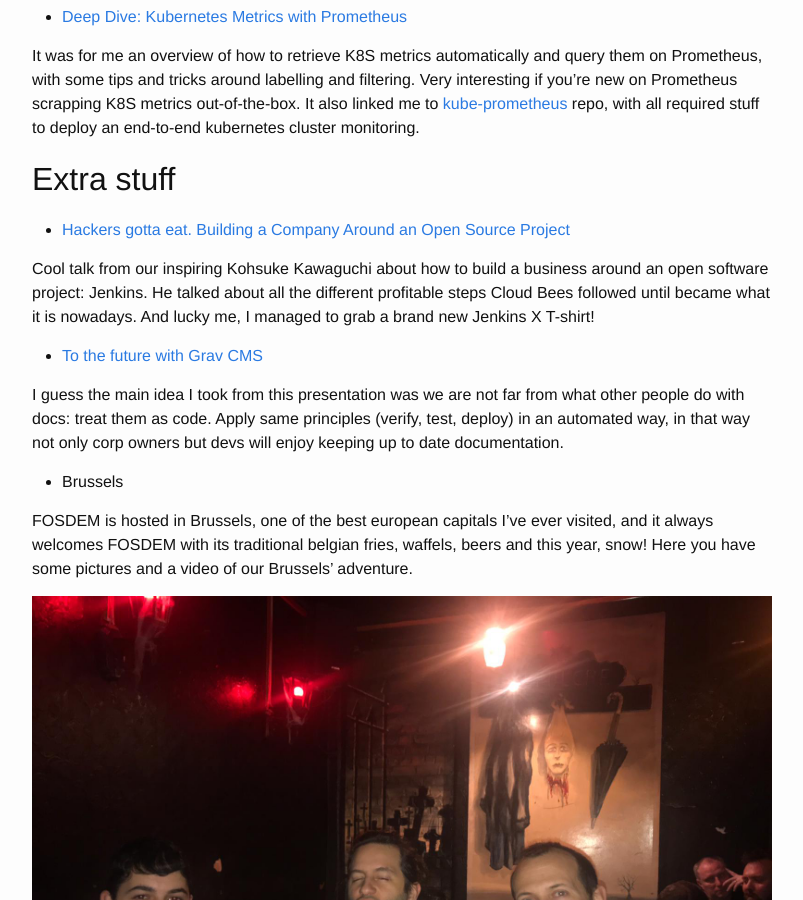
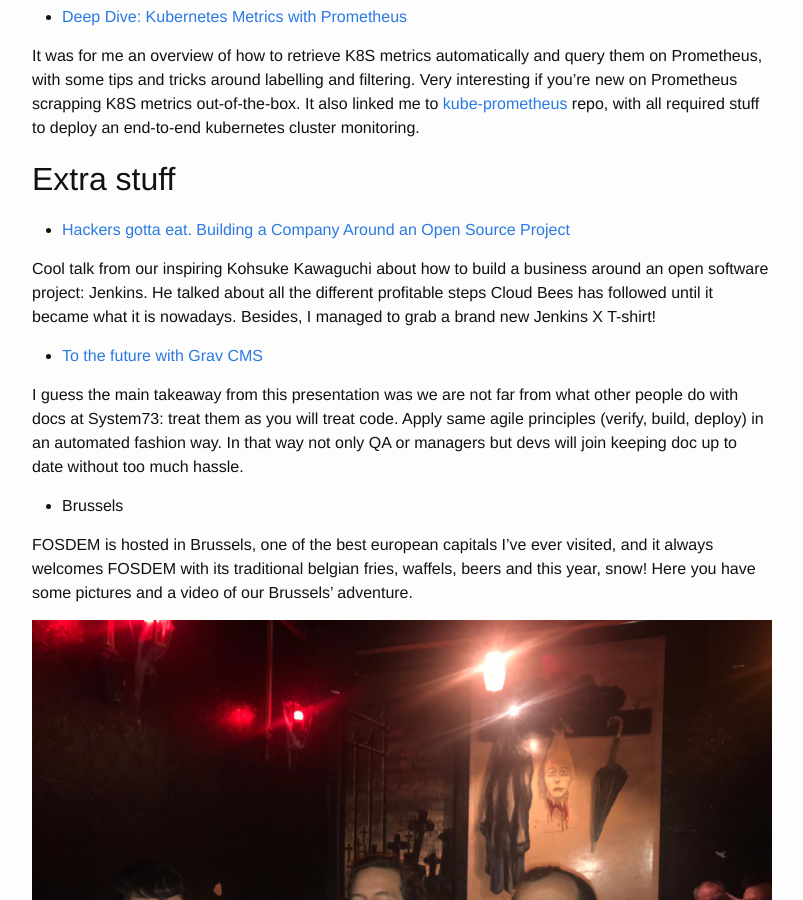
Before and after one commit to jcastillocano/jcastillocano.github.io, a Jekyll site: the page built from _posts/2019-02-03-fosdem-notes.markdown, in a window 1280 px wide and 900 px high, scrolled down 2265 px. Shown: the whole window, without its empty margins (238-1041 px from the left). Built offline with Jekyll 4.4.1, drawn with Linux system fonts in a browser that asks for light colours.

Commit message:
Fixed some typos

```diff
--- a/_posts/2019-02-03-fosdem-notes.markdown
+++ b/_posts/2019-02-03-fosdem-notes.markdown
@@ -76,14 +76,14 @@ labelling and filtering. Very interesting if you're new on Prometheus scrapping
 * [Hackers gotta eat. Building a Company Around an Open Source Project][hackerseat]
 
 Cool talk from our inspiring Kohsuke Kawaguchi about how to build a business around an open software project: Jenkins.
-He talked about all the different profitable steps Cloud Bees followed until became what it is nowadays. And lucky me,
+He talked about all the different profitable steps Cloud Bees has followed until it became what it is nowadays. Besides,
 I managed to grab a brand new Jenkins X T-shirt!
 
 * [To the future with Grav CMS][toolthedocs]
 
-I guess the main idea I took from this presentation was we are not far from what other people do with docs: treat them
-as code. Apply same principles (verify, test, deploy) in an automated way, in that way not only corp owners but devs
-will enjoy keeping up to date documentation.
+I guess the main takeaway from this presentation was we are not far from what other people do with docs at System73: treat them
+as you will treat code. Apply same agile principles (verify, build, deploy) in an automated fashion way. In that way not only QA or
+managers but devs will join keeping doc up to date without too much hassle.
 
 * Brussels
 
```
